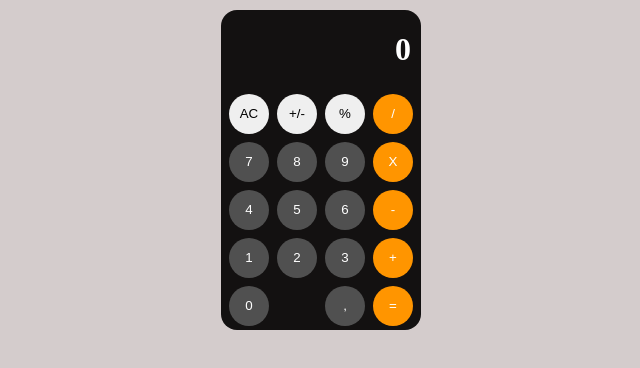
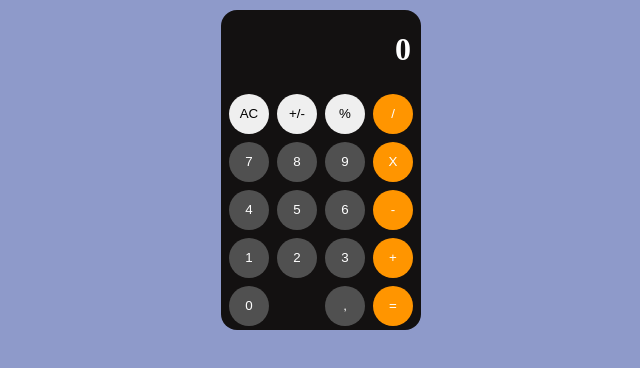
Before and after one commit to Brunostaine/-calculator-react, a React (Create React App) app: page / in a window 1280 px wide. Shown: the top 368 px of the page, without its empty margins (319-959 px from the left). Built offline with nearby package versions, Linux system fonts and the light colour scheme.

Commit message:
cor de fundo

```diff
--- a/src/index.css
+++ b/src/index.css
@@ -2,5 +2,5 @@ body {
   margin: 0;
   padding: 0;
   box-sizing: border-box;
-  background-color: rgb(212, 204, 204);
+  background-color: rgb(142, 154, 202);
 }
```
